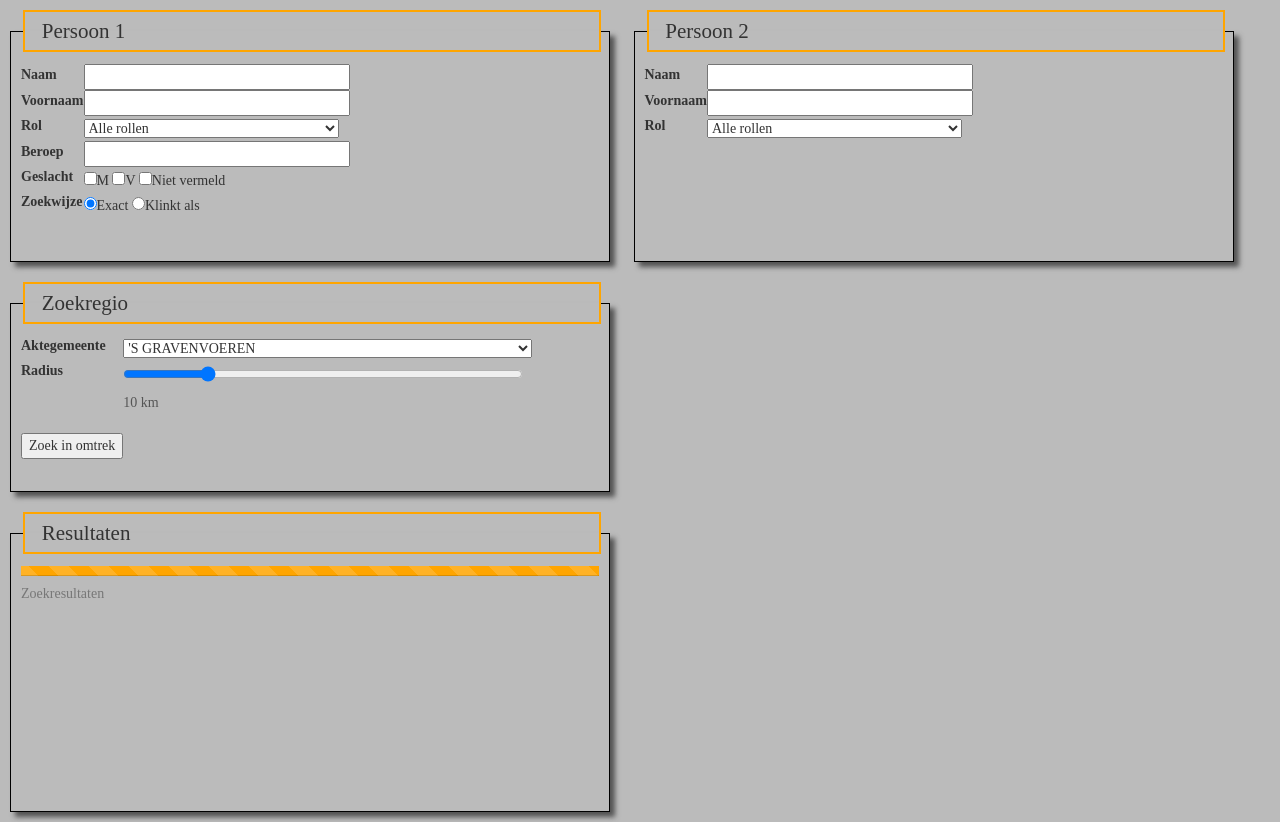
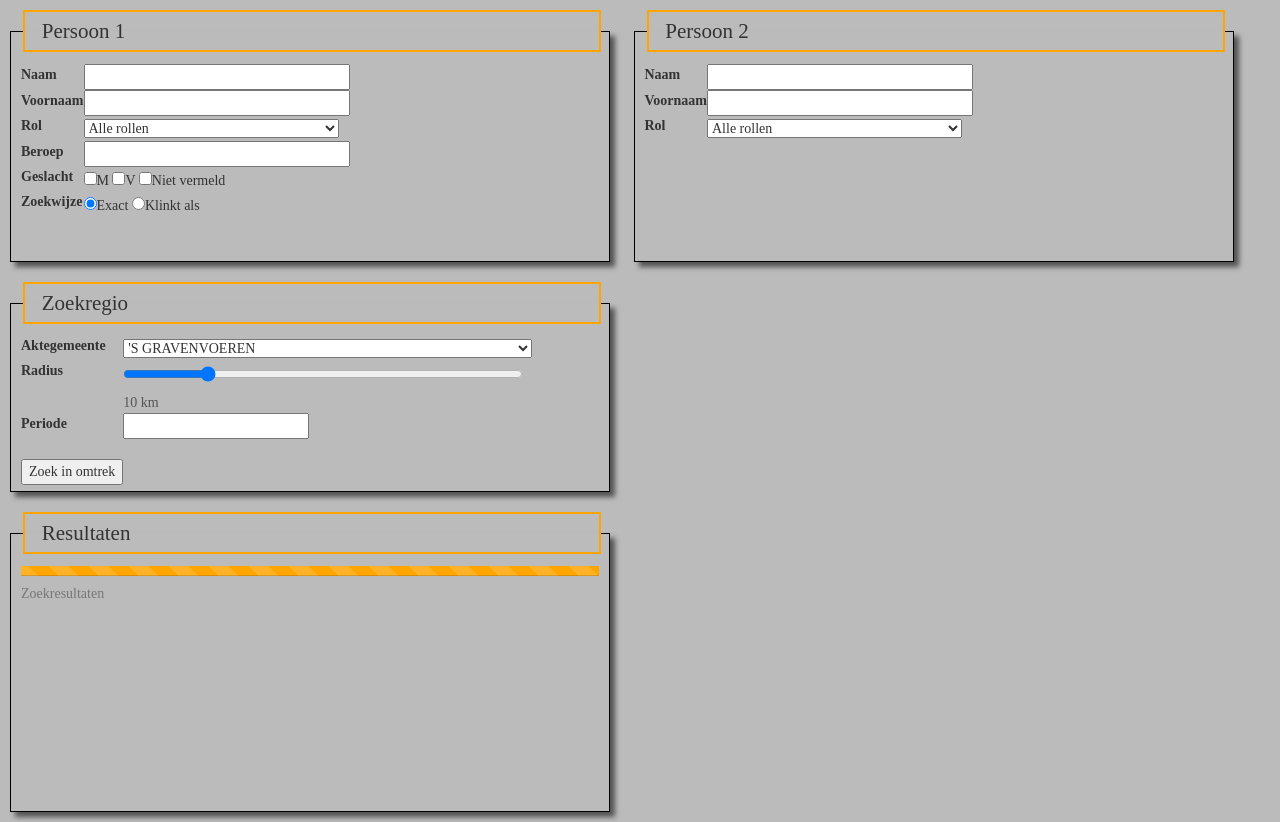
Before and after one commit to koenvelle/rabsearch_web, a Flask app: page / in a window 1280 px wide. Run offline with Flask 2, Linux system fonts and the light colour scheme; some libraries are stand-ins or nearby versions.

Commit message:
zoek op periode

```diff
--- a/main.py
+++ b/main.py
@@ -30,13 +30,14 @@ def create_url(values, gemeente):
     beroep1 = values['pers1_beroep']
     rol1 = values['pers1_rol']
     rol2 = values['pers2_rol']
-    #periode = values['akteperiode']
+    periode = values['akteperiode']
     zw_m = '1' if 'zw_m' in values.keys() and values['zw_m'] == '1' else '0'
     zw_v = '1' if 'zw_v' in values.keys() and values['zw_v'] == '1' else '0'
     zw_o = '1' if 'zw_o' in values.keys() and values['zw_o'] == '1' else '0'
 
+    print(periode, file=sys.stderr)
+
     zoekwijze = 's' if values['matchtype'] == 'Exact' else 'p'
-    zoekwijze = 's'
 
     if vn1 != '':
         vn1 = "q/persoon_voornaam_t_0/" + vn1 + '/'
@@ -58,14 +59,13 @@ def create_url(values, gemeente):
         gemeente = "&aktegemeente=" + gemeente
     if '(' in gemeente:
         gemeente = gemeente.split('(')[0]
-    #if periode != '':
-    #    periode = "&akteperiode=" + periode
+    if periode != '':
+        periode = "&akteperiode=" + periode
 
     url = "https://search.arch.be/nl/zoeken-naar-personen/zoekresultaat/" + an1 + vn1 + rol1 + an2 + vn2 \
     + rol2 \
     + "q/zoekwijze/"+zoekwijze + "/" + beroep1 + "?M=" + zw_m + "&V=" + zw_v + "&O=" + zw_o + "&persoon_0_periode_geen=0&sort=akte_datum&direction=asc" \
-    + gemeente
-    #+ periode
+    + gemeente + periode
     #url = "https://search.arch.be/nl/zoeken-naar-personen/zoekresultaat/" + an1 + vn1 + rol1 + an2 + vn2 + rol2 + "?&sort=akte_datum&direction=asc" + gemeente
     return url
 
--- a/templates/index.html
+++ b/templates/index.html
@@ -355,6 +355,12 @@ var workerid = 0;
 										<td></td>
 										<td> <output id="range_km">10 km</output></td>
 									</tr>
+									<tr>
+										<td><label>Periode</label></td>
+										<td>
+										<input  name="akteperiode" id="periode"></input>
+										</td>
+									</tr>
 
 									<tr><td><br></td></tr>
 									<tr>
```
